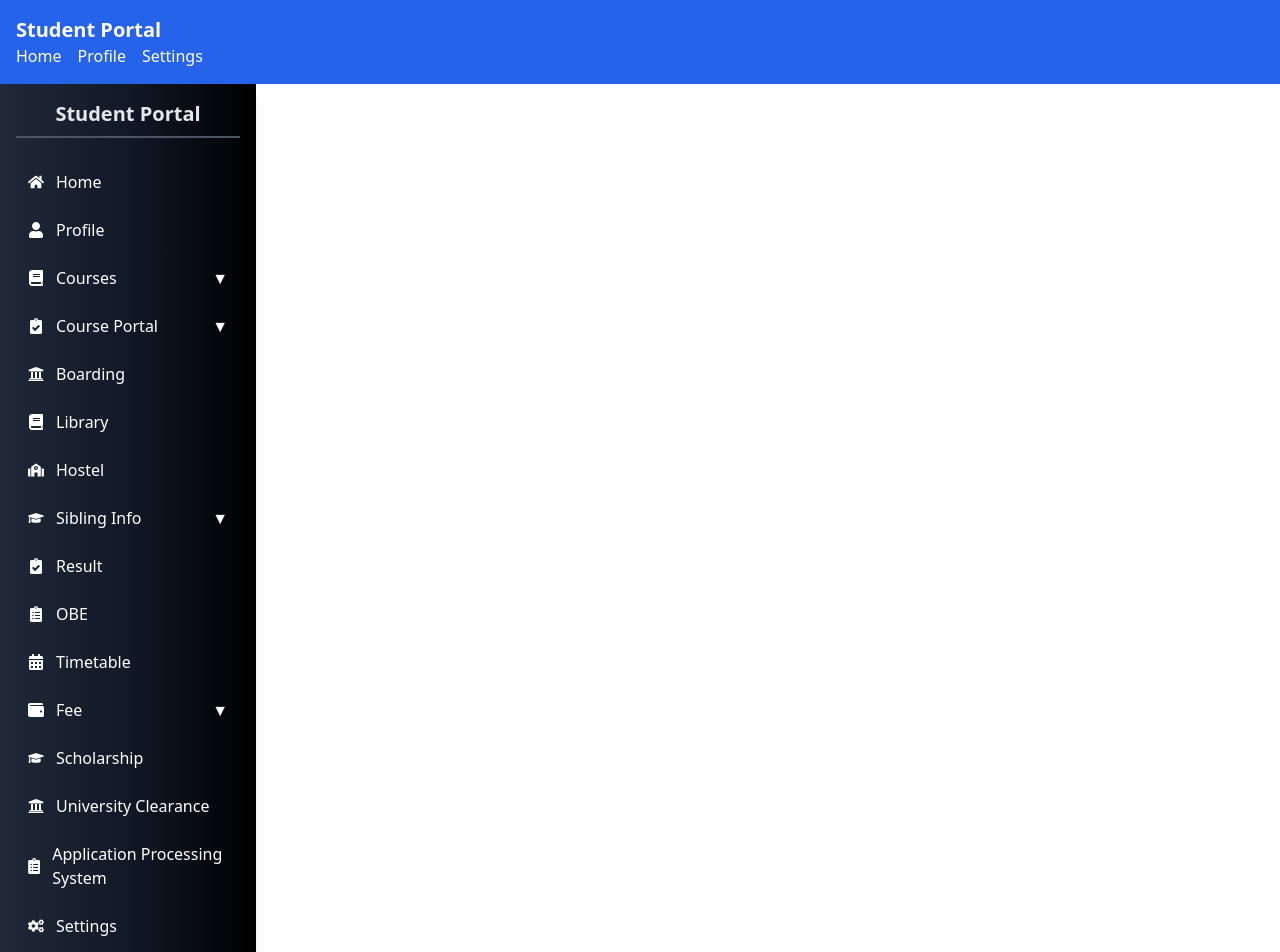
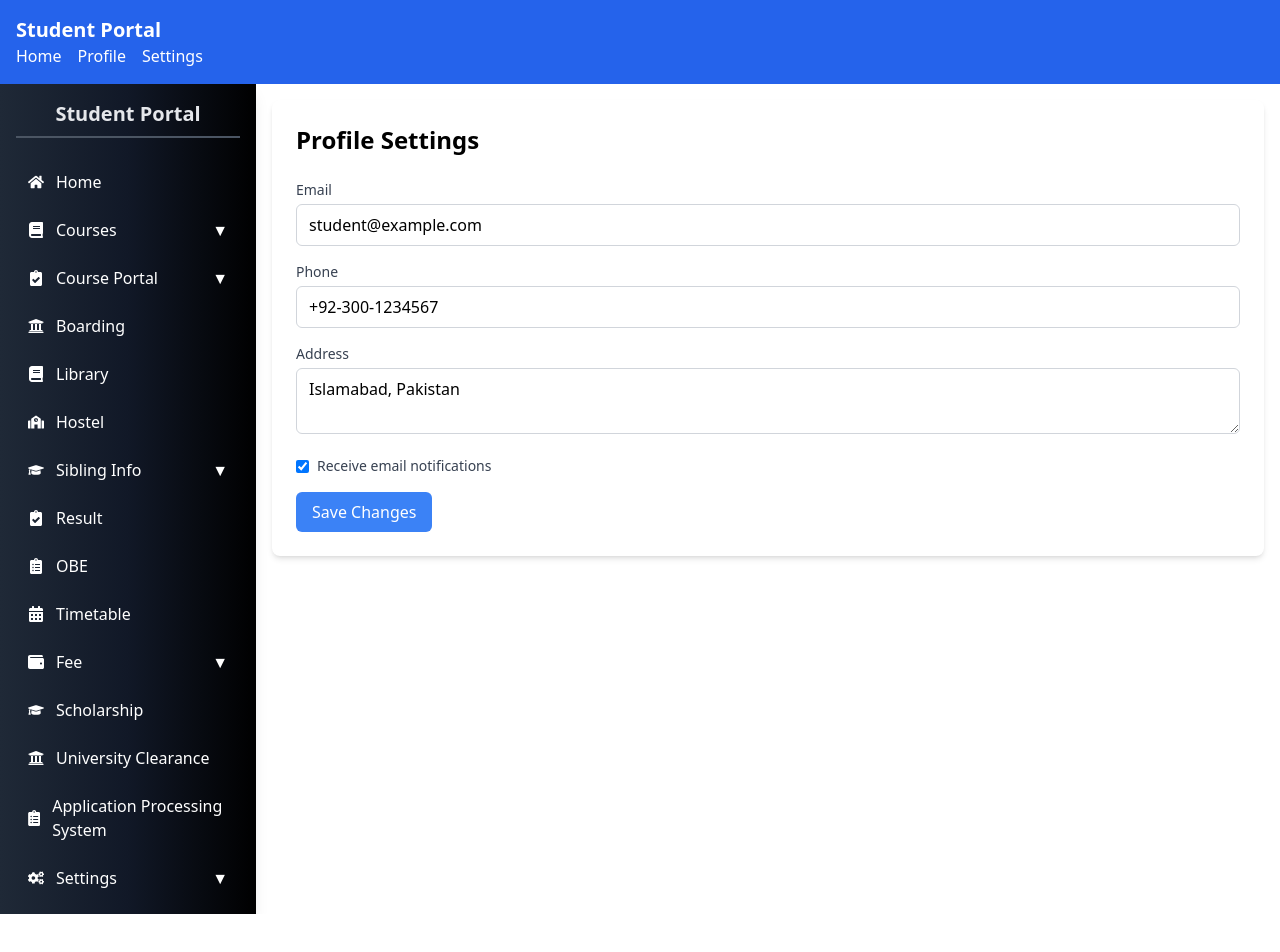
Before and after one commit to AkhlaqAltaf/uni_portal, a React (Vite) app in the folder uni_portal_frontend/: page /settings/profile in a window 1280 px wide. Shown: the top 952 px of the page. After the commit the page ends 914 px from the top, so only its background shows below. Built offline with nearby package versions, Linux system fonts and the light colour scheme.

Commit message:
settings also set

```diff
--- a/uni_portal_frontend/src/App.jsx
+++ b/uni_portal_frontend/src/App.jsx
@@ -19,6 +19,10 @@ import Challan from "./components/widgets/Challan";
 import FeeHistory from "./components/widgets/FeeHistory";
 import FeeInstallment from "./components/widgets/FeeInstallment";
 import FeeInstallmentStatus from "./components/widgets/FeeInstallmentStatus";
+import ProfileSettings from "./components/widgets/ProfileSettings";
+import ChangePassword from "./components/widgets/ChangePassword";
+import LoginHistory from "./components/widgets/LoginHistory";
+
 const App = () => {
   return (
     <MainLayout>
@@ -51,6 +55,11 @@ const App = () => {
         <Route path="/fee/history" element={<FeeHistory />} />
         <Route path="/fee/installment" element={<FeeInstallment />} />
         <Route path="/fee/installment-status" element={<FeeInstallmentStatus />} />
+
+
+        <Route path="/settings/profile" element={<ProfileSettings />} />
+        <Route path="/settings/change-password" element={<ChangePassword />} />
+        <Route path="/settings/login-history" element={<LoginHistory />} />
       </Routes>
     </MainLayout>
   );
--- a/uni_portal_frontend/src/components/Dashboard.jsx
+++ b/uni_portal_frontend/src/components/Dashboard.jsx
@@ -1,5 +1,5 @@
 import React from 'react';
-import Profile from './widgets/Profile';
+import StudentInfo from './widgets/StudentInfo';
 import Schedule from './widgets/Schedule';
 import Attendance from './widgets/Attendance';
 
@@ -10,7 +10,7 @@ const Dashboard = () => {
             <div className="grid gap-4">
 
                 <div className="bg-white shadow-md rounded-lg p-4">
-                    <Profile />
+                    <StudentInfo />
                 </div>
 
 
--- a/uni_portal_frontend/src/components/Sidebar.jsx
+++ b/uni_portal_frontend/src/components/Sidebar.jsx
@@ -21,6 +21,7 @@ const Sidebar = () => {
   const [isCoursePortalDropdownOpen, setCoursePortalDropdownOpen] =useState(false);
   const [isSiblingDropdownOpen, setSiblingDropdownOpen] = useState(false);
   const [isFeeDropdownOpen, setFeeDropdownOpen] = useState(false);
+  const [isSettingsDropdownOpen, setSettingsDropdownOpen] = useState(false);
 
   const toggleCoursesDropdown = () => {
     setCoursesDropdownOpen(!isCoursesDropdownOpen);
@@ -38,6 +39,10 @@ const Sidebar = () => {
     setFeeDropdownOpen(!isFeeDropdownOpen);
   };
 
+  const toggleSettingsDropdown = () => {
+    setSettingsDropdownOpen(!isSettingsDropdownOpen);
+  };
+
   return (
     <div className="bg-gradient-to-r from-gray-800 via-gray-900 to-black text-white w-64 h-full p-4 shadow-lg">
       <h2 className="text-xl font-extrabold mb-6 text-center text-gray-200 border-b-2 border-gray-600 pb-2">
@@ -52,14 +57,14 @@ const Sidebar = () => {
             <FaHome className="mr-3" /> Home
           </Link>
         </li>
-        <li>
+        {/* <li>
           <Link
             to="/profile"
             className="flex items-center px-3 py-2 hover:bg-gray-700 rounded-md transition-colors duration-300"
           >
             <FaUser className="mr-3" /> Profile
           </Link>
-        </li>
+        </li> */}
         {/* <li>
           <Link
             to="/dashboard"
@@ -328,12 +333,42 @@ const Sidebar = () => {
           </Link>
         </li>
         <li>
-          <Link
-            to="/settings"
-            className="flex items-center px-3 py-2 hover:bg-gray-700 rounded-md transition-colors duration-300"
+          <button
+            onClick={toggleSettingsDropdown}
+            className="w-full flex items-center px-3 py-2 hover:bg-gray-700 rounded-md transition-colors duration-300 text-left"
           >
-            <FaCogs className="mr-3" /> Settings
-          </Link>
+            <FaCogs className="mr-3" />
+            Settings
+            <span className="ml-auto">{isSettingsDropdownOpen ? "▲" : "▼"}</span>
+          </button>
+          {isSettingsDropdownOpen && (
+            <ul className="ml-6 mt-2 space-y-1">
+              <li>
+                <Link
+                  to="/settings/profile"
+                  className="block px-2 py-1 hover:text-gray-400"
+                >
+                  Profile
+                </Link>
+              </li>
+              <li>
+                <Link
+                  to="/settings/change-password"
+                  className="block px-2 py-1 hover:text-gray-400"
+                >
+                  Change Password
+                </Link>
+              </li>
+              <li>
+                <Link
+                  to="/settings/login-history"
+                  className="block px-2 py-1 hover:text-gray-400"
+                >
+                  Login History
+                </Link>
+              </li>
+            </ul>
+          )}
         </li>
       </ul>
     </div>
--- /dev/null
+++ b/uni_portal_frontend/src/components/widgets/ChangePassword.jsx
@@ -0,0 +1,54 @@
+import React, { useState } from 'react';
+
+const ChangePassword = () => {
+    const [passwords, setPasswords] = useState({
+        current: '',
+        new: '',
+        confirm: ''
+    });
+
+    const handleSubmit = (e) => {
+        e.preventDefault();
+        // Handle password change
+    };
+
+    return (
+        <div className="p-6 bg-white rounded-lg shadow-md">
+            <h2 className="text-2xl font-semibold mb-6">Change Password</h2>
+            <form onSubmit={handleSubmit} className="space-y-4">
+                <div>
+                    <label className="block text-sm font-medium text-gray-700 mb-1">Current Password</label>
+                    <input
+                        type="password"
+                        value={passwords.current}
+                        onChange={(e) => setPasswords({...passwords, current: e.target.value})}
+                        className="w-full border border-gray-300 rounded-md px-3 py-2"
+                    />
+                </div>
+                <div>
+                    <label className="block text-sm font-medium text-gray-700 mb-1">New Password</label>
+                    <input
+                        type="password"
+                        value={passwords.new}
+                        onChange={(e) => setPasswords({...passwords, new: e.target.value})}
+                        className="w-full border border-gray-300 rounded-md px-3 py-2"
+                    />
+                </div>
+                <div>
+                    <label className="block text-sm font-medium text-gray-700 mb-1">Confirm New Password</label>
+                    <input
+                        type="password"
+                        value={passwords.confirm}
+                        onChange={(e) => setPasswords({...passwords, confirm: e.target.value})}
+                        className="w-full border border-gray-300 rounded-md px-3 py-2"
+                    />
+                </div>
+                <button type="submit" className="bg-blue-500 text-white px-4 py-2 rounded-md hover:bg-blue-600">
+                    Update Password
+                </button>
+            </form>
+        </div>
+    );
+};
+
+export default ChangePassword;
--- /dev/null
+++ b/uni_portal_frontend/src/components/widgets/LoginHistory.jsx
@@ -0,0 +1,35 @@
+import React from 'react';
+
+const LoginHistory = () => {
+    const loginHistory = [
+        { date: '2024-03-15 10:30 AM', ip: '192.168.1.1', device: 'Chrome on Windows' },
+        { date: '2024-03-14 02:15 PM', ip: '192.168.1.1', device: 'Safari on iPhone' },
+        { date: '2024-03-13 09:45 AM', ip: '192.168.1.1', device: 'Chrome on Windows' },
+    ];
+
+    return (
+        <div className="p-6 bg-white rounded-lg shadow-md">
+            <h2 className="text-2xl font-semibold mb-6">Login History</h2>
+            <table className="min-w-full">
+                <thead>
+                    <tr className="bg-gray-100">
+                        <th className="py-2 px-4 text-left">Date & Time</th>
+                        <th className="py-2 px-4 text-left">IP Address</th>
+                        <th className="py-2 px-4 text-left">Device</th>
+                    </tr>
+                </thead>
+                <tbody>
+                    {loginHistory.map((login, index) => (
+                        <tr key={index} className="border-b">
+                            <td className="py-2 px-4">{login.date}</td>
+                            <td className="py-2 px-4">{login.ip}</td>
+                            <td className="py-2 px-4">{login.device}</td>
+                        </tr>
+                    ))}
+                </tbody>
+            </table>
+        </div>
+    );
+};
+
+export default LoginHistory;
--- /dev/null
+++ b/uni_portal_frontend/src/components/widgets/ProfileSettings.jsx
@@ -0,0 +1,63 @@
+import React, { useState } from 'react';
+
+const ProfileSettings = () => {
+    const [profile, setProfile] = useState({
+        email: 'student@example.com',
+        phone: '+92-300-1234567',
+        address: 'Islamabad, Pakistan',
+        notifications: true
+    });
+
+    const handleSubmit = (e) => {
+        e.preventDefault();
+        // Handle profile update
+    };
+
+    return (
+        <div className="p-6 bg-white rounded-lg shadow-md">
+            <h2 className="text-2xl font-semibold mb-6">Profile Settings</h2>
+            <form onSubmit={handleSubmit} className="space-y-4">
+                <div>
+                    <label className="block text-sm font-medium text-gray-700 mb-1">Email</label>
+                    <input
+                        type="email"
+                        value={profile.email}
+                        onChange={(e) => setProfile({...profile, email: e.target.value})}
+                        className="w-full border border-gray-300 rounded-md px-3 py-2"
+                    />
+                </div>
+                <div>
+                    <label className="block text-sm font-medium text-gray-700 mb-1">Phone</label>
+                    <input
+                        type="tel"
+                        value={profile.phone}
+                        onChange={(e) => setProfile({...profile, phone: e.target.value})}
+                        className="w-full border border-gray-300 rounded-md px-3 py-2"
+                    />
+                </div>
+                <div>
+                    <label className="block text-sm font-medium text-gray-700 mb-1">Address</label>
+                    <textarea
+                        value={profile.address}
+                        onChange={(e) => setProfile({...profile, address: e.target.value})}
+                        className="w-full border border-gray-300 rounded-md px-3 py-2"
+                    />
+                </div>
+                <div className="flex items-center">
+                    <input
+                        type="checkbox"
+                        checked={profile.notifications}
+                        onChange={(e) => setProfile({...profile, notifications: e.target.checked})}
+                        className="mr-2"
+                    />
+                    <label className="text-sm text-gray-700">Receive email notifications</label>
+                </div>
+                <button type="submit" className="bg-blue-500 text-white px-4 py-2 rounded-md hover:bg-blue-600">
+                    Save Changes
+                </button>
+            </form>
+        </div>
+    );
+};
+
+export default ProfileSettings;
--- a/uni_portal_frontend/src/components/widgets/Profile.jsx
+++ b/uni_portal_frontend/src/components/widgets/StudentInfo.jsx
@@ -1,7 +1,7 @@
 import React from 'react';
 import stdpic from './../../assets/Student.png';
 
-const Profile = () => {
+const StudentInfo = () => {
     return (
         <div className="p-6 bg-gray-50">
             <div className="flex">
@@ -66,4 +66,4 @@ const Profile = () => {
     );
 };
 
-export default Profile;
+export default StudentInfo;
```
